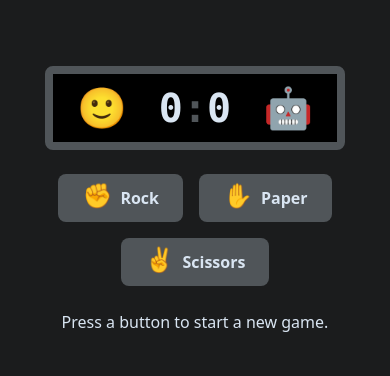
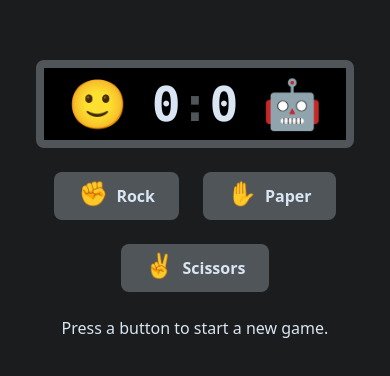
Before and after one commit to hrvstr/rock-paper-scissors, a plain HTML site: page index.html in a window 390 px wide. Shown: the part 206-582 px from the top of the page. Drawn offline with Linux system fonts and the light colour scheme.

Commit message:
Layout consistency changes

```diff
--- a/index.html
+++ b/index.html
@@ -8,14 +8,14 @@
     <link rel="stylesheet" href="style.css" />
   </head>
   <body>
-    <div class="container">
+    <div id="container">
       <div id="score">
         <span id="player-emoji">🙂</span><span id="player-score">0</span
         ><span id="score-separator">:</span><span id="computer-score">0</span
         ><span id="computer-emoji">🤖</span>
       </div>
       <button id="restart"><span>👉</span>Restart</button>
-      <div class="game-options">
+      <div id="game-options">
         <button id="rock"><span>✊</span>Rock</button>
         <button id="paper"><span>✋</span>Paper</button>
         <button id="scissors"><span>✌️</span>Scissors</button>
--- a/main.js
+++ b/main.js
@@ -8,8 +8,8 @@ const progress = document.getElementById("progress");
 const progressBar = document.getElementById("progress-bar");
 
 // Buttons
-const gameOptionButtonContainer = document.querySelector(".game-options");
-const gameOptionButtons = document.querySelectorAll(".game-options button");
+const gameOptionButtonContainer = document.getElementById("game-options");
+const gameOptionButtons = document.querySelectorAll("#game-options button");
 const restartButton = document.getElementById("restart");
 
 // Game info
@@ -174,7 +174,7 @@ function gamePlay(playerSelection, computerSelection) {
 
     // Display restart button
     gameOptionButtonContainer.style.display = "none";
-    restartButton.style.display = "block";
+    restartButton.style.display = "flex";
 
     // Hide counter and progress
     roundCount.textContent = "";
--- a/style.css
+++ b/style.css
@@ -5,6 +5,8 @@
   --background: #1b1c1d;
   --background-dark: #000000;
   --radius: 0.5rem;
+  --space: 1.5rem;
+  --padding: calc(var(--space) / 2) var(--space);
   --font: system-ui, -apple-system, BlinkMacSystemFont, "Segoe UI", Roboto,
     Oxygen, Ubuntu, Cantarell, "Open Sans", "Helvetica Neue", sans-serif;
   --monospace: ui-monospace, Menlo, Monaco, "Cascadia Mono", "Segoe UI Mono",
@@ -19,14 +21,14 @@ body {
   margin: 0;
 }
 
-.container {
+#container {
   height: 100vh;
   display: flex;
   flex-direction: column;
   justify-content: center;
   align-items: center;
-  gap: 1.5rem;
-  padding: 1rem;
+  gap: var(--space);
+  padding: var(--space);
 }
 
 #score {
@@ -34,14 +36,17 @@ body {
   background: var(--background-dark);
   border: 0.5rem solid var(--secondary);
   border-radius: var(--radius);
-  padding: 0.5rem 2rem;
-  font-size: 5rem;
+  padding: var(--padding);
+  font-size: 6rem;
   font-family: var(--monospace);
+  line-height: 1;
+  text-align: center;
+  white-space: nowrap;
 }
 
 #player-score,
 #computer-score {
-  margin: 2rem;
+  margin: var(--space);
 }
 
 #score span {
@@ -50,7 +55,7 @@ body {
 
 #score-separator {
   color: var(--secondary);
-  margin: -2rem;
+  margin: calc(-1 * var(--space));
 }
 
 #round-count {
@@ -66,7 +71,7 @@ body {
   background: var(--secondary);
   border-radius: var(--radius);
   opacity: 0;
-  transition: opacity 1s;
+  transition: opacity 1s, height 1s;
 }
 
 #progress-bar {
@@ -74,26 +79,26 @@ body {
   height: 100%;
   width: 0;
   background: var(--primary);
-  margin-bottom: 1rem;
   transition: width 0.5s;
 }
 /* Buttons */
 
-.game-options {
+#game-options {
   display: flex;
-  gap: 1rem;
+  justify-content: center;
+  gap: var(--space);
 }
 
 button {
   all: unset;
   display: flex;
   align-items: center;
+  justify-content: center;
   border-radius: var(--radius);
   background: var(--secondary);
-  font-size: 1rem;
   font-weight: bold;
   line-height: 1;
-  padding: 0.75rem 1.5rem;
+  padding: calc(var(--space) / 2) var(--space);
   transition: background 0.2s, color 0.4s;
 }
 
@@ -117,13 +122,11 @@ button span {
 
 @media (max-width: 768px) {
   #score {
-    font-size: 2.5rem;
-    padding: 0.25rem 1.5rem;
+    font-size: 3rem;
   }
 
-  .game-options {
-    justify-content: center;
-    flex-flow: wrap;
+  #game-options {
+    flex-wrap: wrap;
   }
 
   #game-info {
@@ -131,8 +134,26 @@ button span {
   }
 }
 
-@media (max-width: 320px) {
+@media (max-width: 375px) {
   #score {
-    font-size: 1.5rem;
+    width: 100%;
+    font-size: 2rem;
+  }
+
+  #game-options {
+    flex-direction: column;
+    width: 100%;
+  }
+
+  #status-message {
+    display: none;
+  }
+
+  #round-count {
+    position: absolute;
+    text-align: center;
+    width: 100%;
+    bottom: 2rem;
+    left: 0;
   }
 }
```
